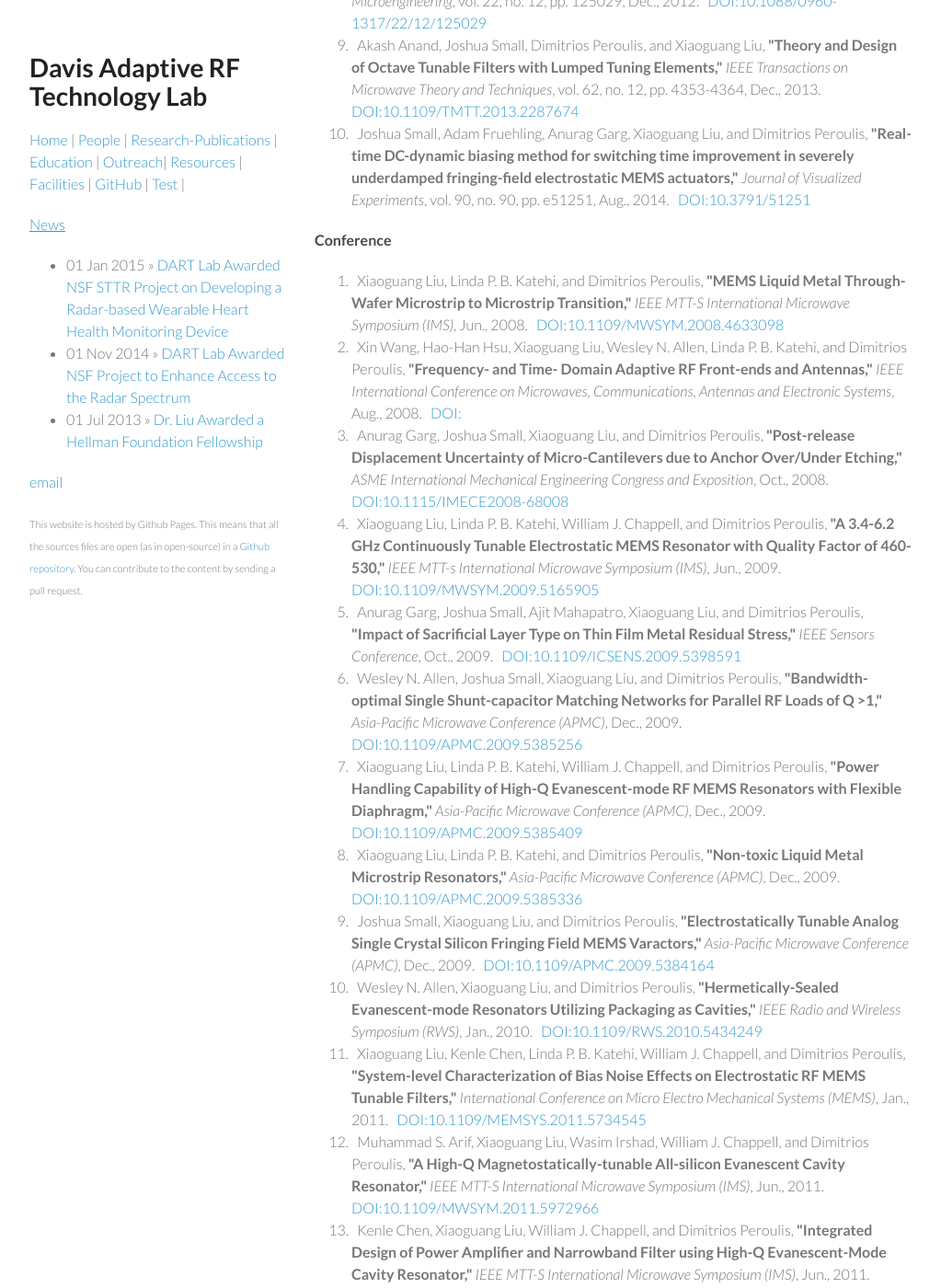
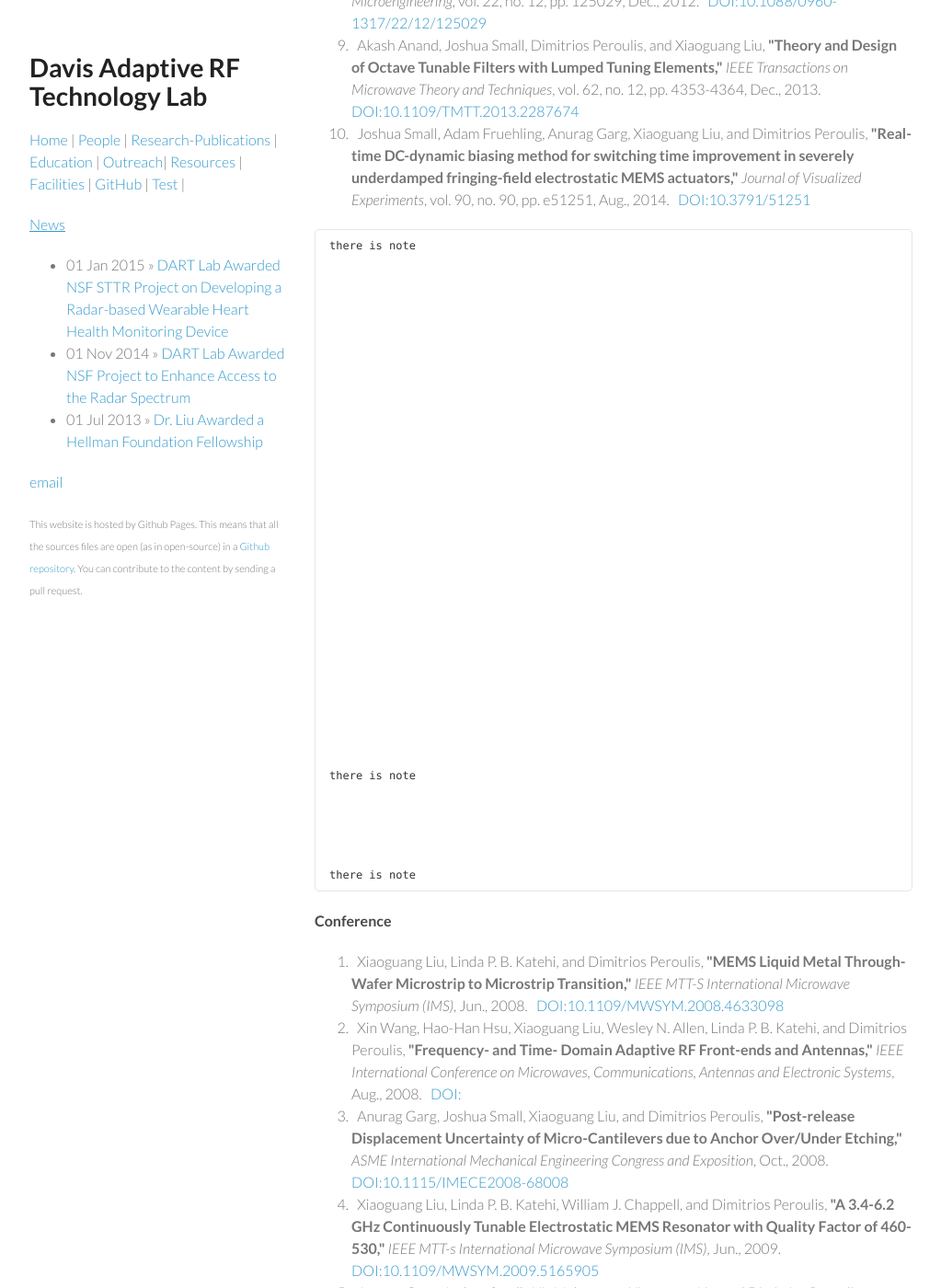
Before and after one commit to ucdart/ucdart.github.io, a Jekyll site: the page built from research/publications.md, in a window 1280 px wide and 1400 px high, scrolled down 947 px. Shown: the whole window at 92% size, without its empty margins (128-1151 px from the left). Built offline with Jekyll 4.4.1, drawn with Linux system fonts in a browser that asks for light colours.

Commit message:
Updated publications.md

```diff
--- a/research/publications.md
+++ b/research/publications.md
@@ -18,9 +18,12 @@ published: true
 	{% endfor %}
 </ol>
 
+{% for paper in papers %}
 {% if paper.note != null %}
-	no note
+	there is note
 {% endif %}
+{% endfor %}
+
 
 #### Conference
 
```
